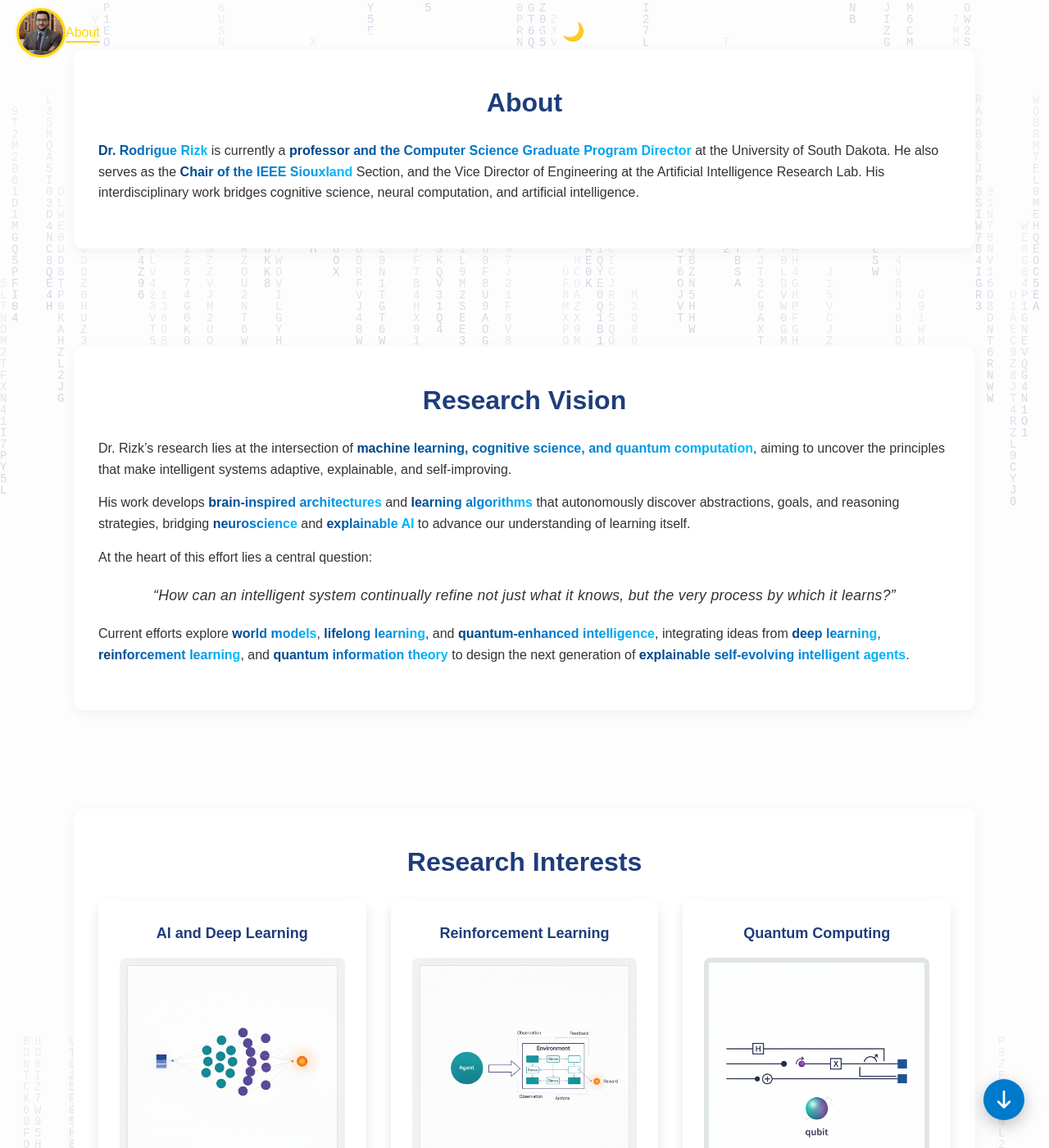
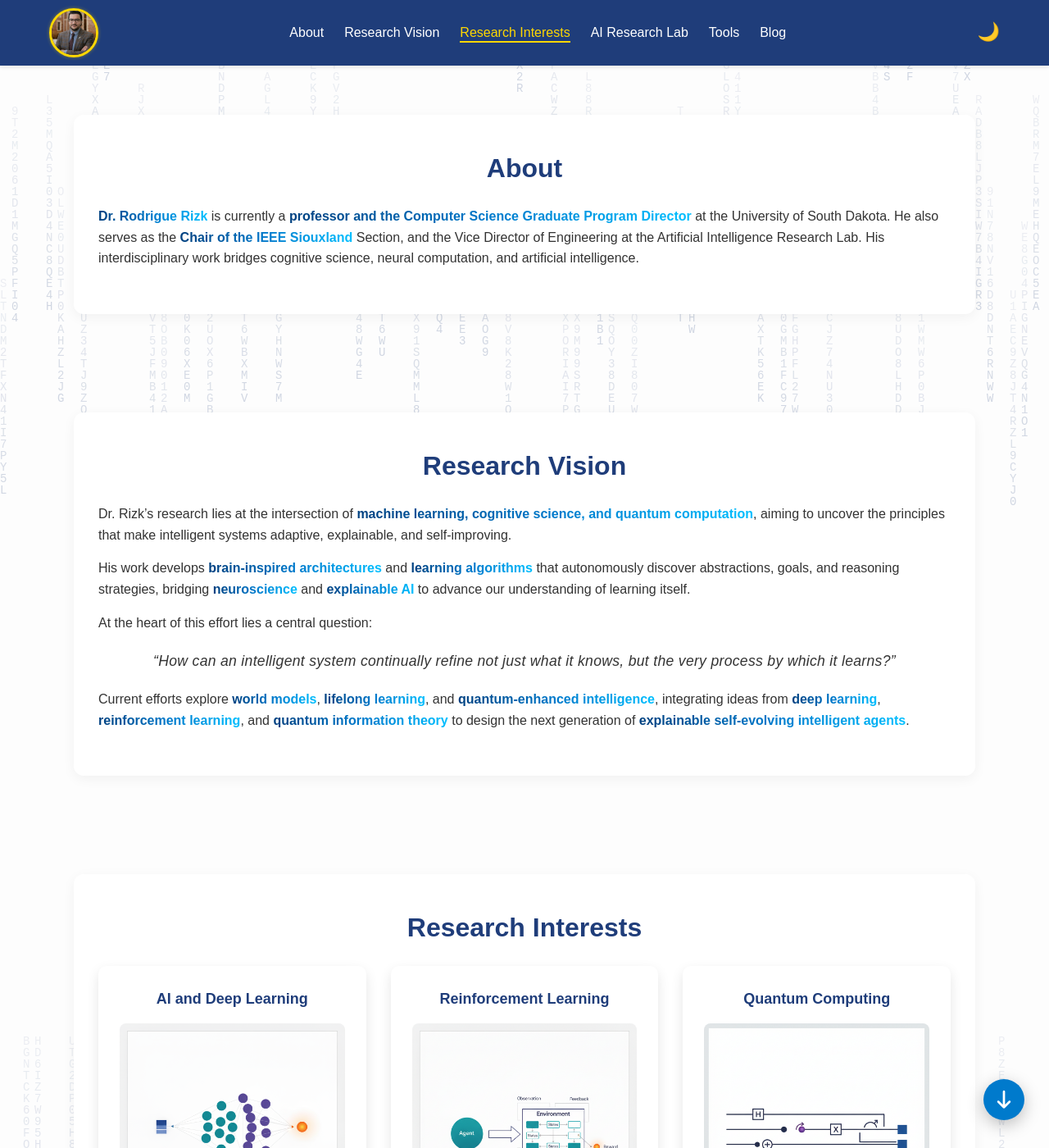
Before and after one commit to rodriguerizk/rodriguerizk.github.io, a Jekyll site: the page index.html, which Jekyll copies as it is, in a window 1280 px wide and 1400 px high. Shown: the whole window at 82% size. Built offline with Jekyll 4.4.1, drawn with Linux system fonts in a browser that asks for light colours; nearby versions of some CDN libraries.

Commit message:
Update style.css

```diff
--- a/css/style.css
+++ b/css/style.css
@@ -56,9 +56,6 @@ header {
 }
 
 .navbar {
-  position: fixed; /* or 'sticky' or 'fixed' if you want it always on top */
-  top: 0;           /* stick to the top */
-  z-index: 1000;   /* keep it above other content */
   max-width: 1200px;
   margin: auto;
   display: flex;
```
